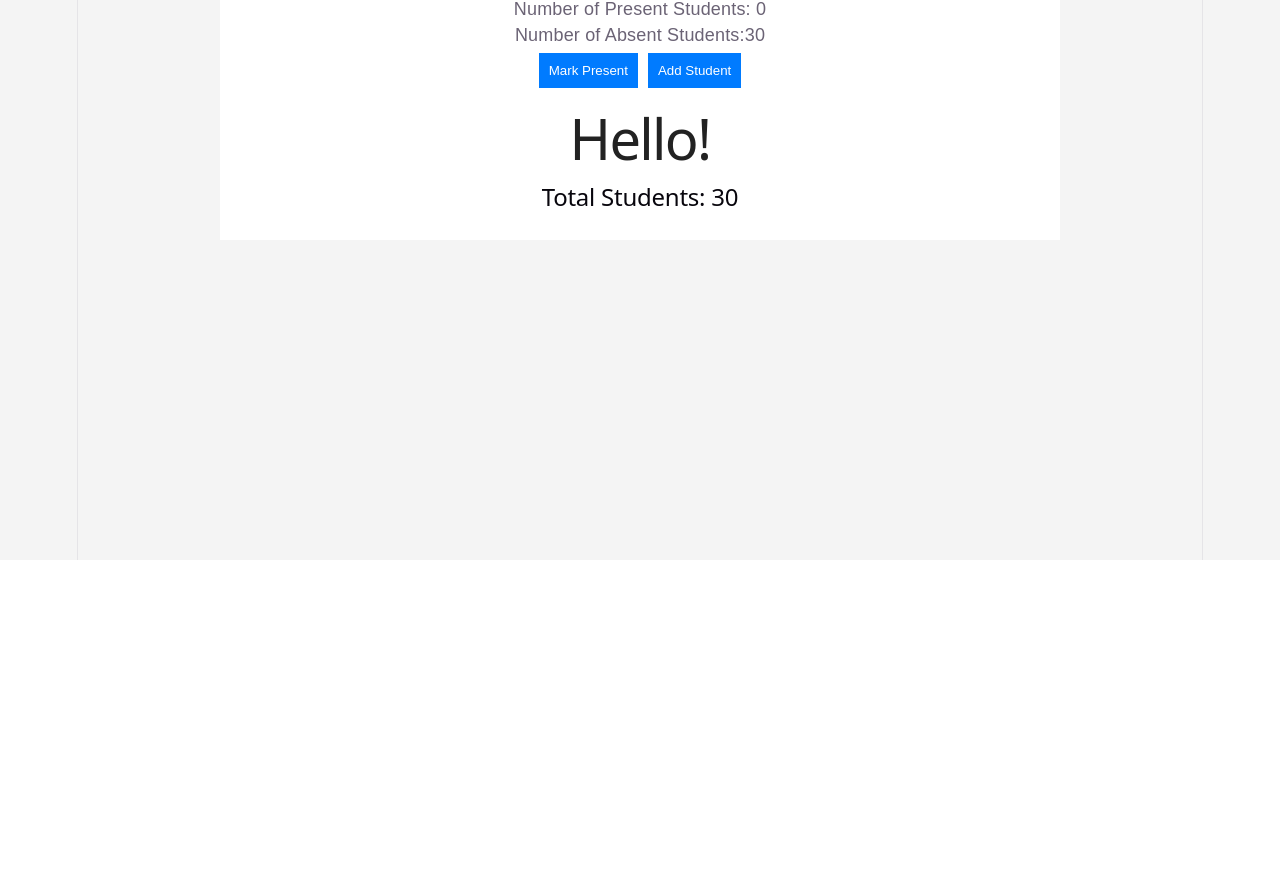
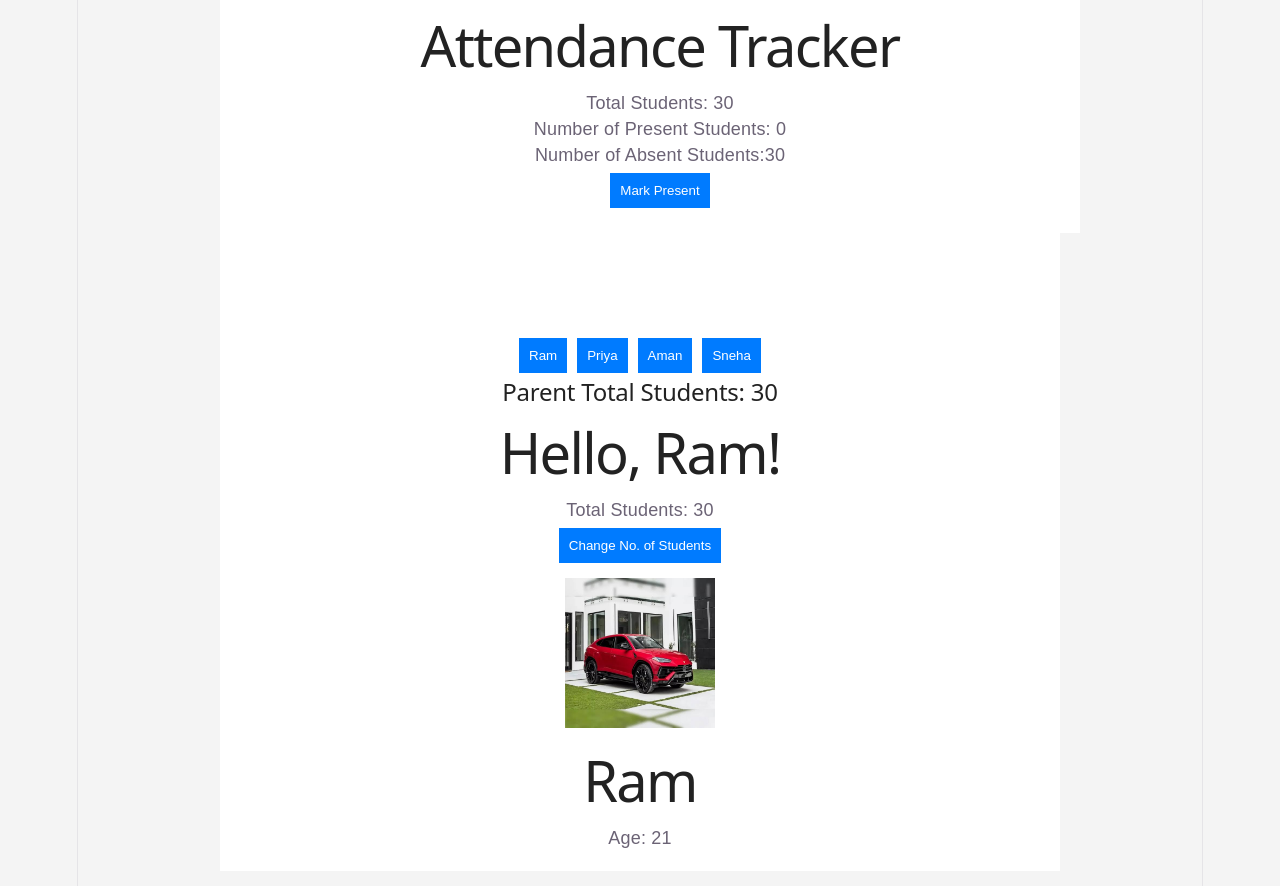
Before and after one commit to TharunReddy0309/FDFED_REACT, a React (Vite) app in the folder attendance/: page / in a window 1280 px wide. Shown: the part 240-1126 px from the top of the page. Before the commit the page ends 800 px from the top, so only its background shows below. Built offline with nearby package versions, Linux system fonts and the light colour scheme.

Commit message:
Todays task for child parent communication

```diff
--- a/attendance/src/App.css
+++ b/attendance/src/App.css
@@ -11,7 +11,7 @@ body {
     text-align: center;
 }
 
-h1 {
+h1,h2,h3 {
     color: #222;
 }
 
--- a/attendance/src/App.tsx
+++ b/attendance/src/App.tsx
@@ -1,27 +1,54 @@
 import { useState } from "react";
 import "./App.css";
+import profilePhoto from "./assets/hero.png";
+import ram from "./assets/ram.png";
+import sneha from "./assets/sneha.png";
+
+const profiles = [
+    { name: "Ram", age: 21, photo: ram , num: 10 },
+    { name: "Priya", age: 22, photo: profilePhoto , num :20 },
+    { name: "Aman", age: 20, photo: profilePhoto, num :30 },
+    { name: "Sneha", age: 23, photo: sneha , num :40 },
+];
 
 function App() {
 
-    // Parent owns the state
+    const [selectedProfile, setSelectedProfile] = useState(profiles[0]);
+
     const [totalStudents, setTotalStudents] = useState(30);
 
-    // Event handler in parent
-    function changeTotal() {
-        setTotalStudents(totalStudents + 1);
+    function changeTotal({x}: {x: number}) {
+        setTotalStudents(totalStudents + x);
     }
 
     return (
         <div className="container">
 
-            {/* Passing event handler to child */}
-            <Attendance
+            <Attendance totalStudents={totalStudents} />
+
+            {profiles.map((person) => (
+                <button
+                    key={person.name}
+                    onClick={() => setSelectedProfile(person)}
+                >
+                    {person.name}
+                </button>
+            ))}
+
+            <h2>Parent Total Students: {totalStudents}</h2>
+
+            <Greeting
+                name={selectedProfile.name}
                 totalStudents={totalStudents}
-                onChangeTotal={changeTotal}
+                changeTotal={changeTotal}
+                num={selectedProfile.num}
             />
 
-            {/* Passing total students to Greeting */}
-            <Greeting totalStudents={totalStudents} />
+            <Profile
+                name={selectedProfile.name}
+                age={selectedProfile.age}
+                photo={selectedProfile.photo}
+            />
 
         </div>
     );
@@ -32,16 +59,17 @@ function Attendance(props: any) {
 
     const [presentStudents, setPresentStudents] = useState(0);
 
+    const var1 = `Hello ${presentStudents}`;
+
     function markPresent() {
+        if (presentStudents < props.totalStudents)
+            setPresentStudents(presentStudents + 1);
 
-        if (presentStudents < props.totalStudents) {
-            setPresentStudents(presentStudents + 1);
-        }
-
+        console.log(var1);
     }
 
     return (
-        <div>
+        <div className="container">
 
             <h1>Attendance Tracker</h1>
 
@@ -60,11 +88,6 @@ function Attendance(props: any) {
                 Mark Present
             </button>
 
-            {/* Child calls parent's event handler */}
-            <button onClick={props.onChangeTotal}>
-                Add Student
-            </button>
-
         </div>
     );
 }
@@ -74,14 +97,35 @@ function Greeting(props: any) {
 
     return (
         <div>
-            <h1>Hello!</h1>
 
-            <h2>
-                Total Students: {props.totalStudents}
-            </h2>
+            <h1>Hello, {props.name}!</h1>
+            <p>Total Students: {props.totalStudents}</p>
+            <button onClick={() => props.changeTotal({ x: props.num })}>
+                Change No. of Students
+            </button>
+
         </div>
     );
 }
 
 
+function Profile(props: any) {
+
+    return (
+        <div>
+
+            <img
+                src={props.photo}
+                alt={props.name}
+                width="150"
+            />
+
+            <h1>{props.name}</h1>
+
+            <p>Age: {props.age}</p>
+
+        </div>
+    );
+}
+
 export default App;
```
